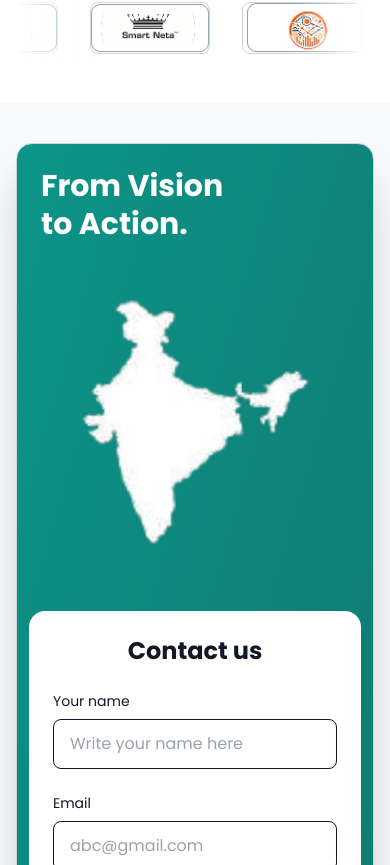
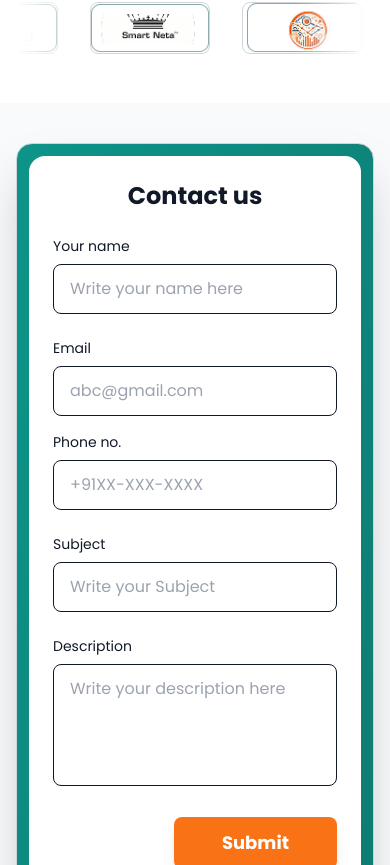
Before and after one commit to amishakapoor208-netizen/Building-Bharat, a Next.js app: page / in a window 390 px wide. Shown: the part 7239-8104 px from the top of the page. Built offline with nearby package versions, Linux system fonts and the light colour scheme.

Commit message:
Fix ContactSection visibility on mobile - adjust text change interval and layout order

```diff
--- a/components/ContactSection.js
+++ b/components/ContactSection.js
@@ -23,7 +23,7 @@ export default function ContactSection() {
   useEffect(() => {
     const interval = setInterval(() => {
       setCurrentTextIndex((prev) => (prev + 1) % texts.length)
-    }, 150) // Change text every 0.15 seconds (150ms)
+    }, 3000) // Change text every 3 seconds
 
     return () => clearInterval(interval)
   }, [])
@@ -45,9 +45,9 @@ export default function ContactSection() {
     <section className="bg-gray-50 py-10 md:py-20">
       <div className="max-w-7xl mx-auto px-4 md:px-6">
         <div className="bg-gradient-to-br from-teal-600 to-teal-700 rounded-2xl md:rounded-3xl overflow-hidden shadow-2xl border border-gray-300 w-full max-w-[1380px] mx-auto">
-          <div className="grid grid-cols-1 lg:grid-cols-2 gap-0 min-h-[600px] lg:h-[758px]">
+          <div className="grid grid-cols-1 lg:grid-cols-2 gap-0 min-h-[500px] md:min-h-[600px] lg:h-[758px]">
             {/* Left side - Animated Text and India Map */}
-            <div className="flex flex-col justify-start items-start text-white p-6 md:p-8 lg:pt-20 lg:pl-24">
+            <div className="flex flex-col justify-start items-start text-white p-6 md:p-8 lg:pt-20 lg:pl-24 order-2 lg:order-1">
               {/* Animated Text at Top */}
               <div className="mb-6 md:mb-8 w-full max-w-[458px]">
                 <div className="text-left">
@@ -58,7 +58,7 @@ export default function ContactSection() {
               </div>
 
               {/* India Map Image Below */}
-              <div className="relative flex items-center justify-start w-full max-w-[407px] h-auto aspect-square">
+              <div className="relative flex items-center justify-start w-full max-w-[350px] md:max-w-[407px] h-auto aspect-square">
                 <Image
                   src="/images/india.png"
                   alt="India Map"
@@ -72,7 +72,7 @@ export default function ContactSection() {
             </div>
 
             {/* Right side - Contact Form */}
-            <div className="bg-white p-6 md:p-8 lg:p-12 rounded-2xl md:rounded-3xl m-3 md:m-4 lg:m-8">
+            <div className="bg-white p-6 md:p-8 lg:p-12 rounded-2xl md:rounded-3xl m-3 md:m-4 lg:m-8 order-1 lg:order-2">
               <h2 className="text-2xl md:text-3xl lg:text-4xl font-bold text-gray-900 mb-6 md:mb-8 text-center">Contact us</h2>
 
               <form onSubmit={handleSubmit} className="space-y-6">
```
